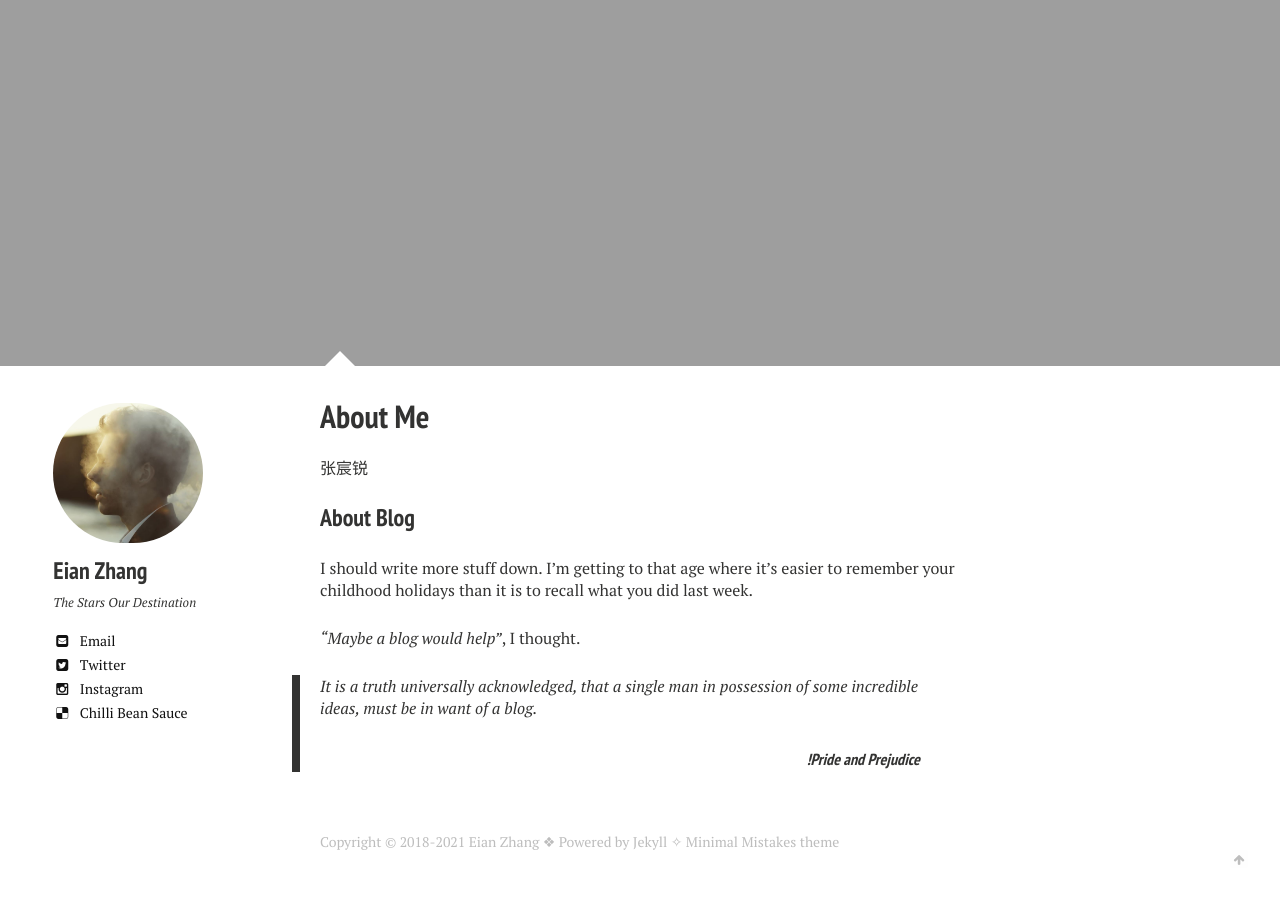
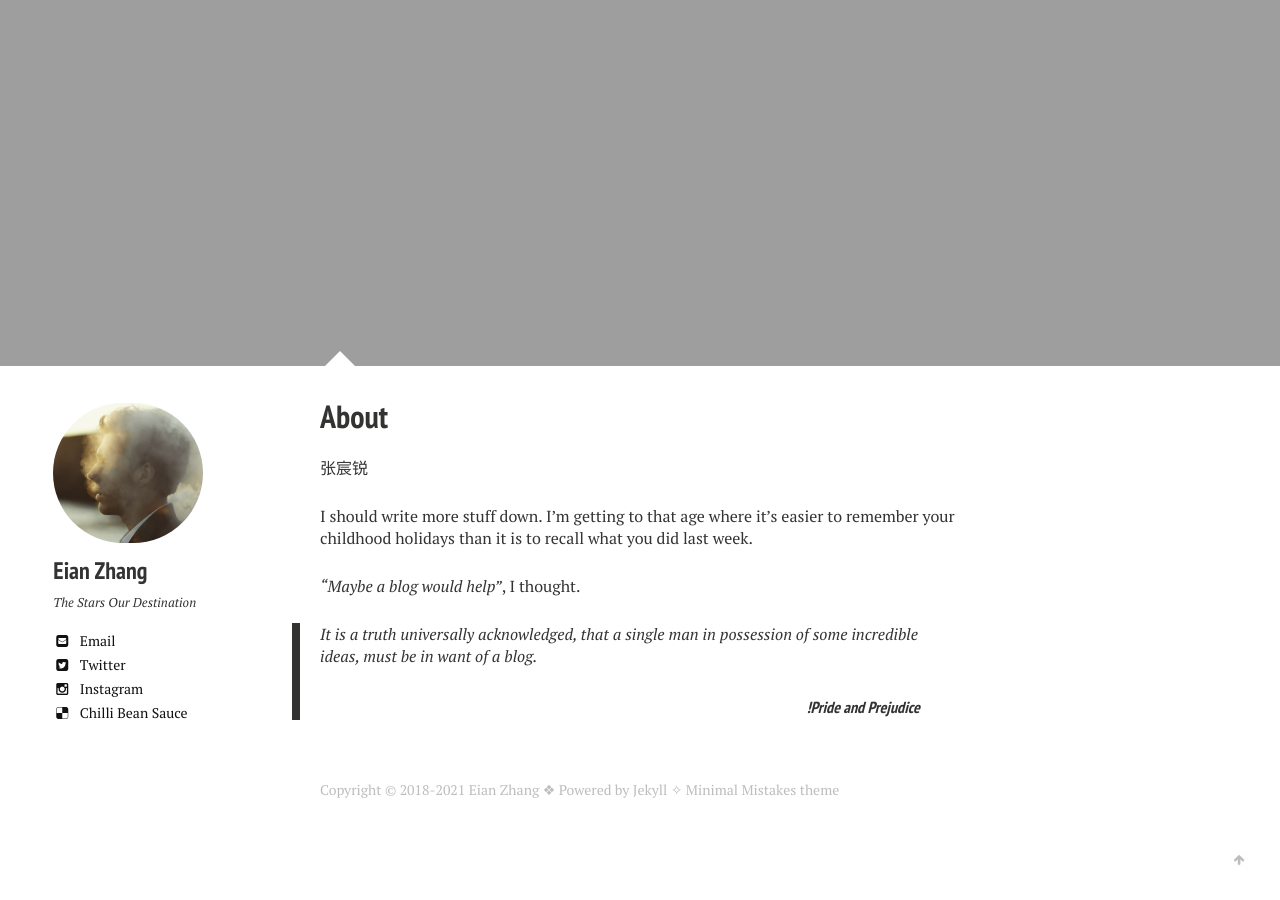
Before and after one commit to jarynzhang/eianzhang.github.io, a Jekyll site: the page built from about/index.md, in a window 1280 px wide and 900 px high, scrolled down 670 px. Built offline with Jekyll 4.4.1, drawn with Linux system fonts in a browser that asks for light colours; nearby versions of some CDN libraries; after the commit the page ends 1518 px from its top, so only the background shows below that.

Commit message:
Update index.md
4.81

```diff
--- a/about/index.md
+++ b/about/index.md
@@ -1,6 +1,6 @@
 ---
 layout: page
-title: About Me
+title: About
 tags: [about]
 modified: 2021-07-24S20:27:07.573882+00:00
 comments: false
@@ -11,8 +11,6 @@ image:
 张宸锐
 
 
-### About Blog
-
 I should write more stuff down.  I'm getting to that age where it's easier to remember your childhood holidays than it is to recall what you did last week.
 
 _"Maybe a blog would help"_, I thought.
```
